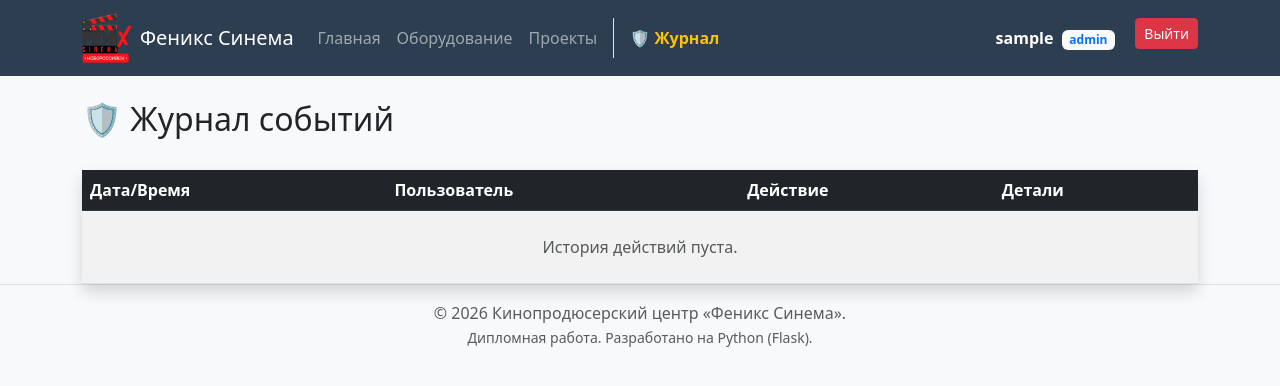
After one commit to poltoraska/Phoenix-Cinema, a Flask app: page /logs in a window 1280 px wide. The commit adds this page. Shown: the top 386 px of the page. Run offline with Flask 3, Linux system fonts and the light colour scheme; the visitor is signed in with stand-in values (Sample User, id 1); data that the repository does not hold is empty.

Commit message:
Добавлен журнал для Админа

```diff
--- a/app.py
+++ b/app.py
@@ -82,6 +82,24 @@ class Booking(db.Model):
     # Настройка связей для удобного обращения к данным
     project = db.relationship('Project', backref='bookings')
     equipment = db.relationship('Equipment', backref='bookings')
+
+# Таблица 5: Логи действий пользователей
+class ActionLog(db.Model):
+    id = db.Column(db.Integer, primary_key=True)
+    user_id = db.Column(db.Integer, db.ForeignKey('user.id'), nullable=False)
+    action = db.Column(db.String(50), nullable=False)  # Например: "Изменение статуса"
+    details = db.Column(db.String(255))                # Например: "Камера Sony A7 III -> Сломано"
+    timestamp = db.Column(db.DateTime, default=datetime.utcnow)
+
+    # Связь с юзером, чтобы видеть имя
+    user = db.relationship('User', backref='logs')
+
+# Вспомогательная функция для быстрой записи лога
+def log_event(action, details):
+    if current_user.is_authenticated:
+        new_log = ActionLog(user_id=current_user.id, action=action, details=details)
+        db.session.add(new_log)
+        db.session.commit()
 
 @login_manager.user_loader
 def load_user(user_id):
@@ -171,21 +189,28 @@ def logout():
 @app.route('/equipment/<int:id>/toggle_status', methods=['POST'])
 @login_required
 def toggle_equipment_status(id):
-    # Проверка прав как и при удалении
     if current_user.role not in ['admin', 'teacher', 'employee']:
         flash('У вас нет прав на изменение статуса!')
         return redirect(url_for('equipment_list'))
 
     item = Equipment.query.get_or_404(id)
 
-    # Меняет True на False и наоборот
+    # Меняем локально
     item.is_broken = not item.is_broken
 
     try:
         db.session.commit()
-        # Показывает разное сообщение в зависимости от того, что стало
+
+        # Формируем текст
         status_text = "сломано" if item.is_broken else "исправно"
         flash(f'Статус обновлен: "{item.name}" теперь {status_text}.')
+
+        # --- ЛОГИРОВАНИЕ ---
+        # Пишет лог только если commit прошел успешно
+        log_status = "СЛОМАНО" if item.is_broken else "ИСПРАВНО"
+        log_event("Изменение статуса", f"Оборудование '{item.name}' отмечено как {log_status}")
+        # ---------------------------------
+
     except Exception as e:
         db.session.rollback()
         flash('Ошибка при обновлении статуса.')
@@ -356,7 +381,7 @@ def create_project():
             flash('Неверный формат даты')
             return redirect(url_for('create_project'))
 
-        # Создание проекта. Важно: запоминаем, КТО его создал (current_user.id)
+        # Создание проекта. Важно: запоминает, КТО его создал (current_user.id)
         new_project = Project(
             title=title,
             description=description,
@@ -378,6 +403,11 @@ def create_project():
         db.session.commit()
 
         flash(f'Проект "{title}" и съемочная группа успешно созданы!')
+
+        # --- ЛОГИРОВАНИЕ ---
+        log_event("Создание проекта", f"Создан проект '{new_project.title}'")
+        # -------------------
+
         return redirect(url_for('project_list'))
 
     users = User.query.all()
@@ -434,16 +464,21 @@ def edit_project(id):
 def delete_project(id):
     project = Project.query.get_or_404(id)
 
-    # Защита: удалять может только создатель или админ
     if project.created_by != current_user.id and current_user.role != 'admin':
         flash('У вас нет прав удалять этот проект!')
         return redirect(url_for('project_list'))
 
     try:
-        # При удалении проекта удалятся и все бронирования
+        # 1. Запоминает название, пока проект еще существует
+        project_title = project.title
+
         db.session.delete(project)
         db.session.commit()
-        flash(f'Проект "{project.title}" удален.')
+
+        # 2. Пишет лог ТОЛЬКО после успешного удаления
+        log_event("Удаление проекта", f"Удален проект '{project_title}'")
+
+        flash(f'Проект "{project_title}" удален.')
     except Exception as e:
         db.session.rollback()
         flash('Ошибка при удалении проекта.')
@@ -567,6 +602,18 @@ def profile():
 
     return render_template('profile.html', user=current_user)
 
+@app.route('/logs')
+@login_required
+def view_logs():
+    # Доступ только админу
+    if current_user.role != 'admin':
+        flash('Доступ запрещен')
+        return redirect(url_for('index'))
+
+    # Показываем последние 50 действий, самые новые сверху
+    logs = ActionLog.query.order_by(ActionLog.timestamp.desc()).limit(50).all()
+    return render_template('logs.html', logs=logs)
+
 # --- ЗАПУСК ---
 if __name__ == '__main__':
     # Эта часть создает файл БД, если его нет
--- a/static/css/style.css
+++ b/static/css/style.css
@@ -77,7 +77,3 @@ body {
 .card-schedule .card-header h5 {
     color: #ffffff !important;
 }
-
-.form-label {
-  color: white;
-}
--- a/templates/add_equipment.html
+++ b/templates/add_equipment.html
@@ -10,7 +10,7 @@
             <div class="card-body">
                 <form method="POST">
                     <div class="mb-3">
-                        <label class="form-label" style="color: white;">Название оборудования</label>
+                        <label class="form-label" >Название оборудования</label>
                         <input type="text" class="form-control" name="name" placeholder="Например: Canon EOS R5" required>
                     </div>
 
--- a/templates/base.html
+++ b/templates/base.html
@@ -29,7 +29,13 @@
             <li class="nav-item"><a class="nav-link" href="/">Главная</a></li>
             <li class="nav-item"><a class="nav-link" href="/equipment">Оборудование</a></li>
             <li class="nav-item"><a class="nav-link" href="/projects">Проекты</a></li>
-          </ul>
+
+            {% if current_user.is_authenticated and current_user.role == 'admin' %}
+            <li class="nav-item border-start ms-2 ps-2">
+                <a class="nav-link text-warning fw-bold" href="/logs">🛡 Журнал</a>
+            </li>
+            {% endif %}
+            </ul>
 
           <ul class="navbar-nav ms-auto mb-2 mb-lg-0">
             {% if current_user.is_authenticated %}
--- a/templates/edit_project.html
+++ b/templates/edit_project.html
@@ -6,7 +6,7 @@
         <div class="col-md-8">
             <div class="card shadow">
                 <div class="card-header bg-warning text-dark">
-                    <h3 class="mb-0">✏ Редактирование проекта</h3>
+                    <h3 class="mb-0">Редактирование проекта</h3>
                 </div>
                 <div class="card-body">
 
--- /dev/null
+++ b/templates/logs.html
@@ -0,0 +1,39 @@
+{% extends 'base.html' %}
+
+{% block content %}
+<div class="d-flex justify-content-between align-items-center mb-4">
+    <h2>🛡 Журнал событий </h2>
+</div>
+
+<div class="card shadow">
+    <div class="card-body p-0">
+        <table class="table table-striped mb-0">
+            <thead class="table-dark">
+                <tr>
+                    <th>Дата/Время</th>
+                    <th>Пользователь</th>
+                    <th>Действие</th>
+                    <th>Детали</th>
+                </tr>
+            </thead>
+            <tbody>
+                {% for log in logs %}
+                <tr>
+                    <td class="text-nowrap">{{ log.timestamp.strftime('%d.%m.%Y %H:%M') }}</td>
+                    <td>
+                        <span class="fw-bold">{{ log.user.username }}</span>
+                        <small class="text-muted d-block">{{ log.user.role }}</small>
+                    </td>
+                    <td><span class="badge bg-secondary">{{ log.action }}</span></td>
+                    <td>{{ log.details }}</td>
+                </tr>
+                {% else %}
+                <tr>
+                    <td colspan="4" class="text-center py-4 text-muted">История действий пуста.</td>
+                </tr>
+                {% endfor %}
+            </tbody>
+        </table>
+    </div>
+</div>
+{% endblock %}
```
